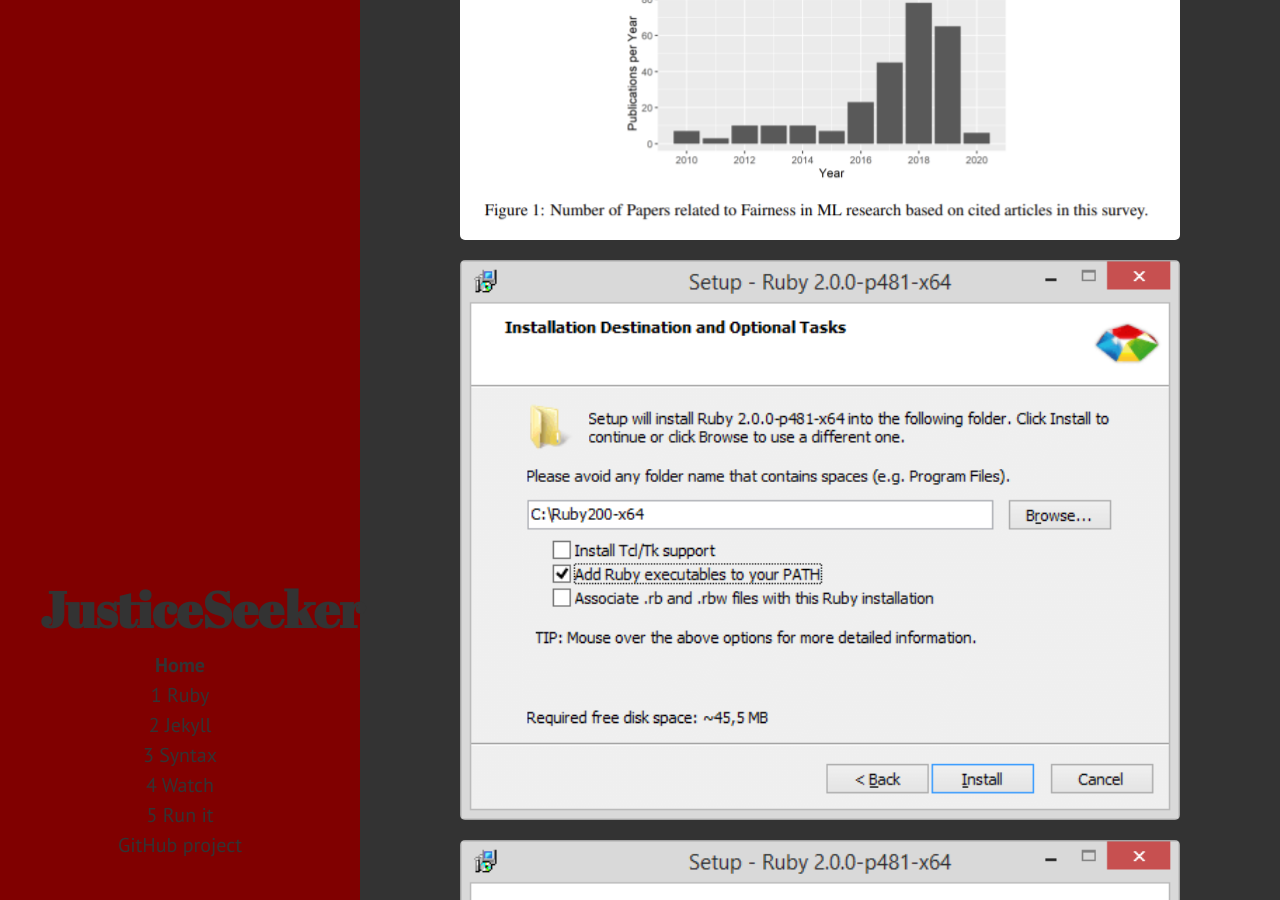
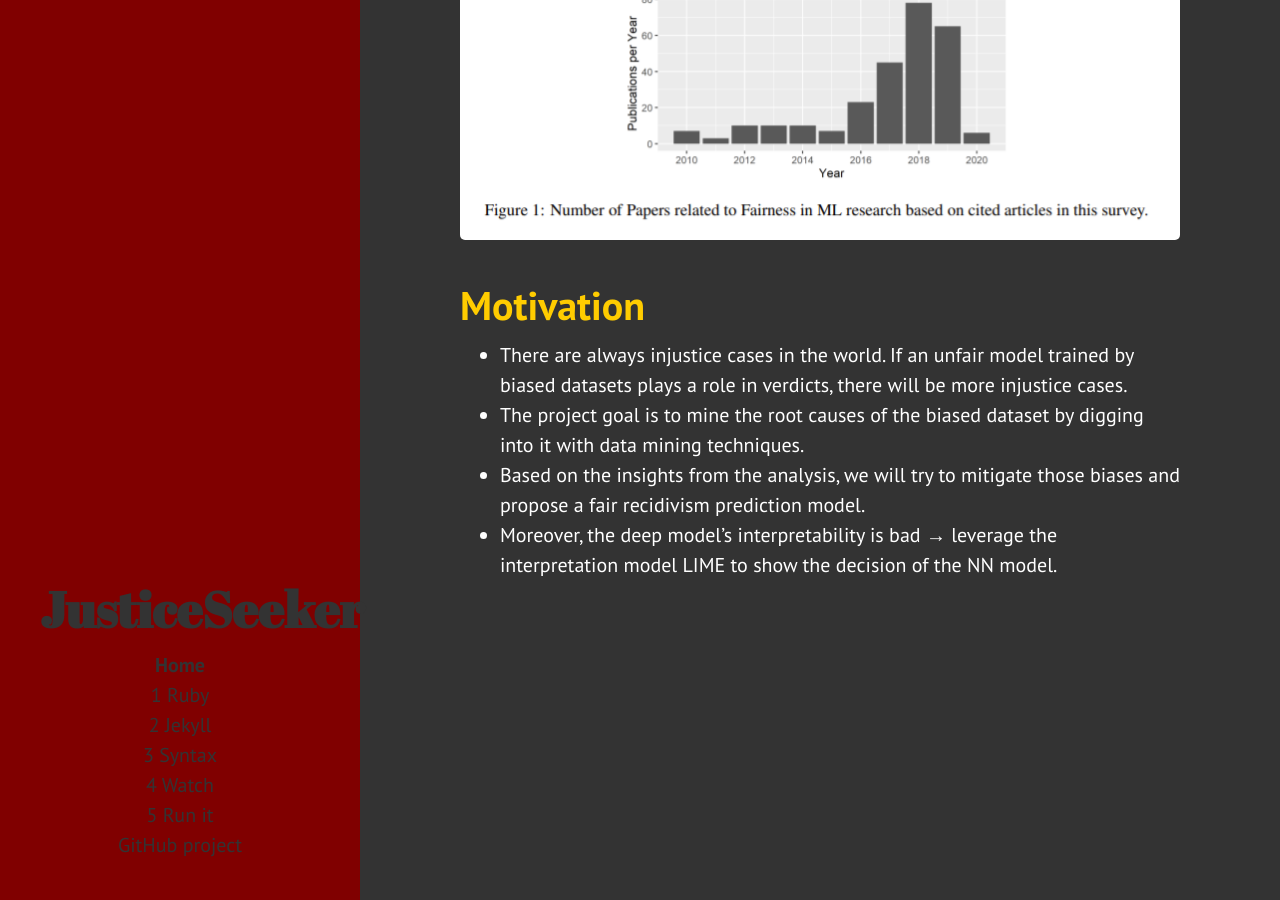
Before and after one commit to ulc5410/dm_project_site, a Jekyll site: the page built from index.html, in a window 1280 px wide and 900 px high, scrolled down 1212 px. Built offline with Jekyll 4.4.1, drawn with Linux system fonts in a browser that asks for light colours.

Commit message:
img test fin

```diff
--- a/index.html
+++ b/index.html
@@ -16,10 +16,7 @@
   <li>ProPublica’s analysis shows that there is racial bias in COMPAS predictions. However, the algorithm predicting recidivism is biased in favor of white defendants, and against black defendants.</li>
   <li>As fairness is getting more attention recent years, researchers develope metrics to quantify fairness in decisions and mitigate any bias and unfairness issues in ML. Figure 1 shows the number of papers, starting in 2010, that have been published in the fairness in ML domain. The figure shows that number of papers sharply increased starting in 2016 and 2017. Below is the figure 1 from <a href='https://arxiv.org/pdf/2010.04053.pdf'> FAIRNESS IN MACHINE LEARNING: A SURVEY</a>.</li>
 </ul>
-<img src="/public/img/fig1.png" class="img-nice">
-<img alt="Screenshot of the Ruby installation's final step" src="../public/img/ruby-path.png" class="img-nice">
-<img alt="Screenshot of the Ruby installation's final step" src="/public/img/ruby-path.png" class="img-nice">
-<img alt="Screenshot of the Ruby installation's final step" src="public/img/ruby-path.png" class="img-nice">
+<img src="public/img/fig1.png" class="img-nice">
 
 <h1 class="post-title">Motivation</h1>
 <ul>
```
